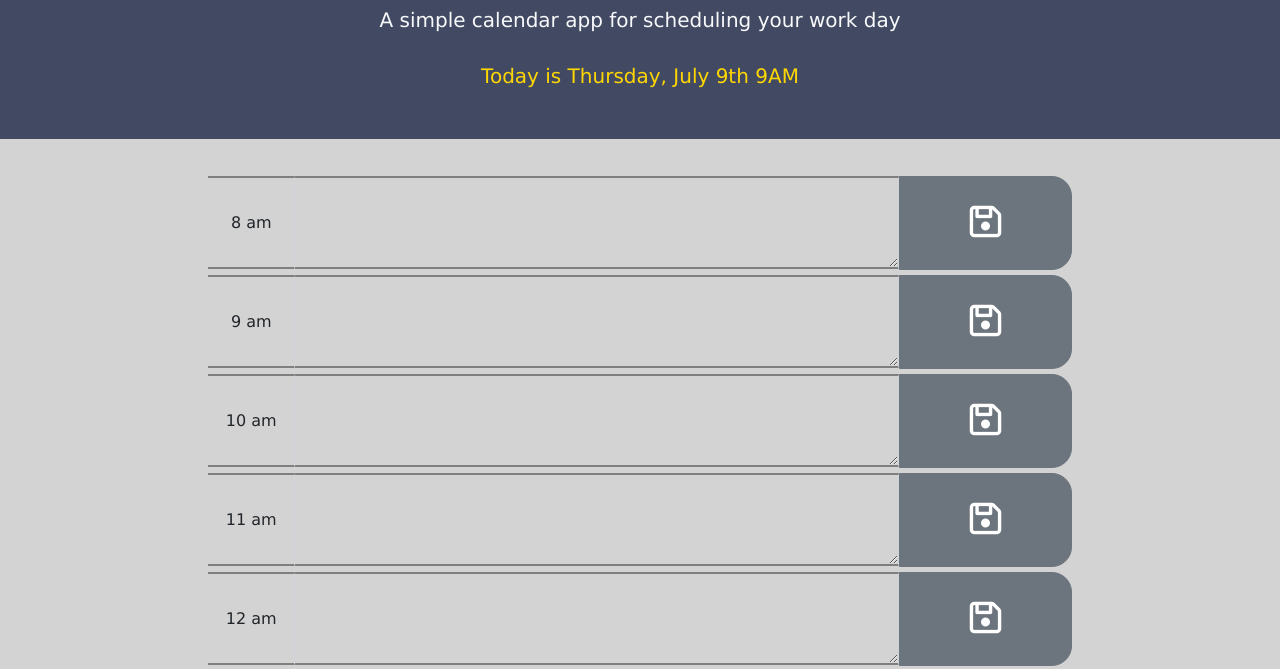
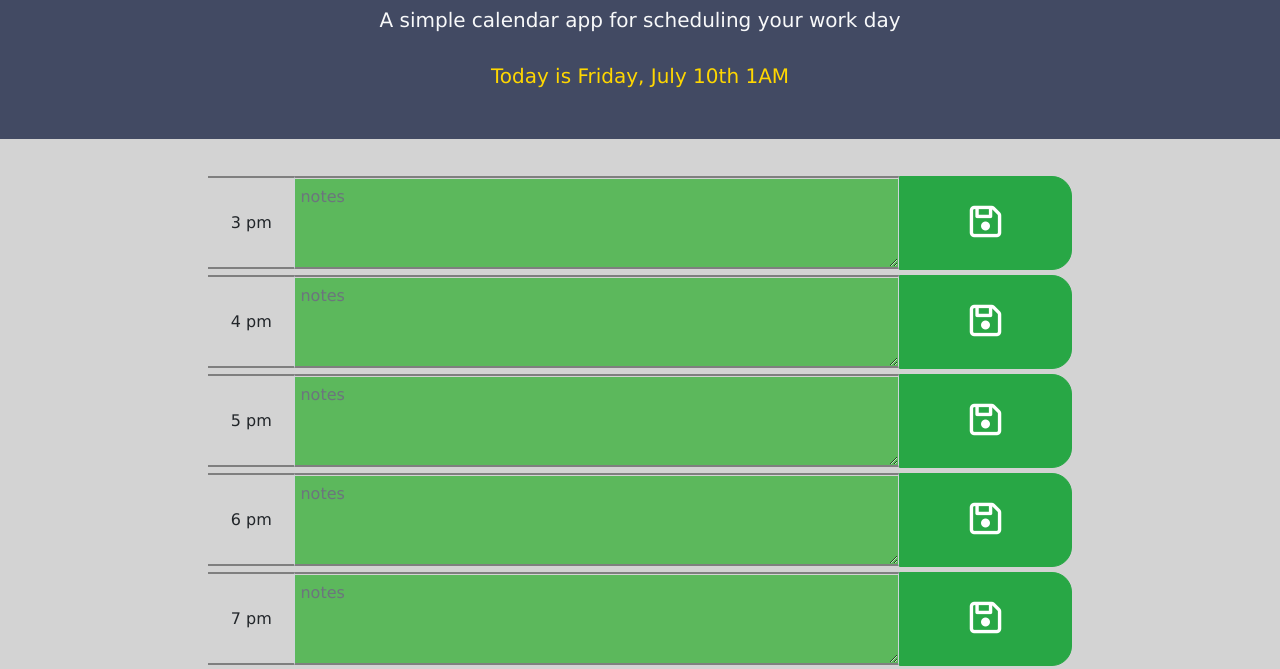
Before and after one commit to bigchsta62/singleDayCalendar, a plain HTML site: page index.html in a window 1280 px wide. Shown: the part 121-790 px from the top of the page. Drawn offline with nearby package versions, Linux system fonts and the light colour scheme.

Commit message:
Got local storage working... kinda

```diff
--- a/index.html
+++ b/index.html
@@ -25,17 +25,18 @@
     </header>
     <!-- WHEN I scroll down
             THEN I am presented with timeblocks for standard business hours 8AM-5PM -->
-    <main class="card-group" id="tbContainer">
-
-
+    <main class="form-group" id="tbContainer">
         <!-- Timeblocks go here -->
     </main>
     <script src="https://ajax.googleapis.com/ajax/libs/jquery/3.5.1/jquery.min.js"></script>
     <script src="assets/moment/moment.min.js"></script>
+    <script src="assets/localStorage.js"></script>
     <script src="script.js"></script>
     <script src="https://code.jquery.com/jquery-3.4.1.min.js"></script>
     <script src="https://cdnjs.cloudflare.com/ajax/libs/moment.js/2.24.0/moment.min.js"></script>
     <script src='https://kit.fontawesome.com/a076d05399.js'></script>
 </body>
 
+<footer></footer>
+
 </html>
--- a/script.js
+++ b/script.js
@@ -1,57 +1,139 @@
 $(document).ready(function () {
 
     // use moment JS to display todays date
-    const now = moment().subtract(16, 'hours').format('[Today is] dddd, MMMM Do hA');
+    const now = moment().format('[Today is] dddd, MMMM Do hA');
     let today = $('#currentDay');
-    console.log(now);
+    // console.log(now);
     today.text(now);
-    let tbContainer = $('#tbContainer')
-    let row = $('<div class="form-row col-10">');
-    let label = $('<label class="col-1 text-wrap" time-stamp="hour">8</label>');
-    let textArea = $('<textarea class="col-7 form-control" id="textArea" rows="3"></textarea>');
-    let btn = $('<button class="col-2 btn btn-secondary"><i style="font-size:36px" class="far">&#xf0c7;</i></button>');
 
+    //Gives me a start time for the value i'll have placed in the label
+    const startTime = moment().startOf('day').format();
+
+    //used to compare against startTime to dynamically change things
+    const current = moment().format('H');
+    // console.log(current);
+
+    let tbContainer = $('#tbContainer');
+    tbContainer.empty();
+
+    let textID = 0;
     // makes a set number of rows based on the amount of hours
-    for (let hour = 8; hour <= 17; hour++) {
+    //and also current color function.
+    for (let i = 15; i < startTime.length; i++) {
+
+        const id = ++textID;
 
         row = $('<div class="form-row col-10">');
-        label = $('<label class="col-1 text-wrap" time-stamp="hour">8</label>');
-        textArea = $('<textarea class="col-7 form-control" id="textArea" rows="3"></textarea>');
-        btn = $('<button class="col-2 btn btn-secondary"><i style="font-size:36px" class="far">&#xf0c7;</i></button>');
+        label = $('<label class="col-1 text-wrap" id="hour">0</label>');
+        // WHEN I click into a timeblock
+        // THEN I can enter an event
+        textArea = $('<textarea type="text" name="notes" placeholder="notes" class="col-7 form-control" rows="3" id="textArea' + id + '"></textarea>');
+        btn = $('<button type="submit" class="col-2 btn btn-primary" id="saveBtn"><i style="font-size:36px" class="far">&#xf0c7;</i></button>');
         //Make row with with all the pieces
         row.append(label);
         row.append(textArea)
         row.append(btn);
 
         //adds am or pm to the label text based on noon
-        let timeBox = hour;
+        let timeBox = i;
+        // console.log(i);
         let antiPost = "";
-        if (hour > 12) {
-            timeBox = hour - 12;
+        if (i > 12) {
+            timeBox = i - 12;
             antiPost = "pm";
         } else {
-            hour = hour;
+            i = i;
             antiPost = "am";
         }
 
         label.text(`${timeBox} ${antiPost}`);
 
-
+        currentColor(textArea);
 
         //adds row to the container until the loop ends
         tbContainer.append(row);
+
+        // // WHEN I view the timeblocks for that day
+        // //THEN each timeblock is color coded to indicate whether it is in the past, present, or future
+        function currentColor(text) {
+            let hour = i;
+            // console.log(hour, JSON.parse(current))
+
+            if (hour < JSON.parse(current)) {
+
+                //time has passed this block, so change the background color to
+                textArea.css('background-color', '#d9534f');
+                textArea.attr('readonly', 'true');
+                btn.addClass('disabled btn-danger')
+            } else if (hour > JSON.parse(current)) {
+                //time has not passed this block, so change the background color to
+                textArea.css('background-color', '#5cb85c');
+                btn.addClass('btn-success');
+            } else {
+                //current time
+                textArea.addClass('present');
+            }
+
+        }
     };
 
 
+    $('textarea').keyup(function () {
+        const keyStroke = $(this).val();
+        console.log(keyStroke);
+    });
+
+    const typedText = $('textarea').val();
+    console.log(typedText);
+
+
+    const notes= localStorage.getItem('notes');
+    console.log(notes);
+
+    // WHEN I click the save button for that timeblock
+    const saveBtn = $('.btn');
+
+
+    saveBtn.on('click', function () {
+        // THEN the text for that event is saved in local storage
+        console.log('button works')
+        event.preventDefault();
+
+
+        const savedNotes = {
+            text1 : $('#textArea1').val().trim(),
+            text2 : $('#textArea2').val().trim(),
+            text3 : $('#textArea3').val().trim(),
+            text4 : $('#textArea4').val().trim(),
+            text5 : $('#textArea5').val().trim(),
+            text6 : $('#textArea6').val().trim(),
+            text7 : $('#textArea7').val().trim(),
+            text8 : $('#textArea8').val().trim()
+        };
+
+        // notesSaved = text;
+
+
+        // console.log(text2),
+        // console.log(text1),
+        // console.log(text3),
+        // console.log(text4),
+        // console.log(text5),
+        // console.log(text6),
+        // console.log(text7),
+        // console.log(text8);
 
 
 
+        localStorage.setItem('notes', JSON.stringify(savedNotes));
+        console.log(savedNotes);
 
+        // // validate the fields
+        // if (notesSaved === "") {
+            //     displayMessage("error", "Notes cannot be blank");
+            // } else {
+                //     displayMessage("success", "Notes saved successfully");
 
+            });
 
-
-
-
-
-
-});
+        });
--- a/style.css
+++ b/style.css
@@ -49,7 +49,7 @@ label {
 }
 
 .col-7 {
-    background-color: lightgray;
+    background-color:lightgray;
     border-top: lightgrey;
     border-bottom: lightgray;
     border-style: groove;
@@ -63,16 +63,22 @@ label {
 }
 
 
+#textArea:read-only {
+    background-color: rgb(236, 0, 0);
+}
+
   .past {
-    background-color: darkgray;
+    background-color: black;
+
   };
 
 
-  .present {
-    background-color: chartreuse;
+  #textArea.present {
+    background-color: #5cb85c;
   };
 
 
   .future {
-    background-color: crimson;
+    background-color: rgb(0, 160, 189);
+
   };
```
Also changed, not shown: assets/localStorage.js (added, +55 -0 lines).
